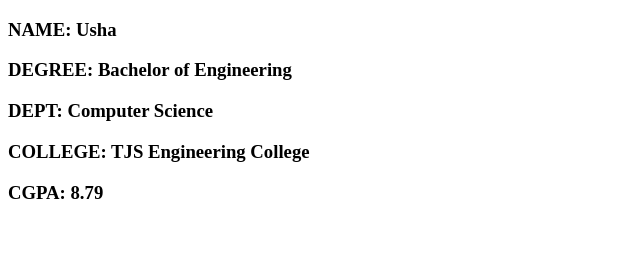
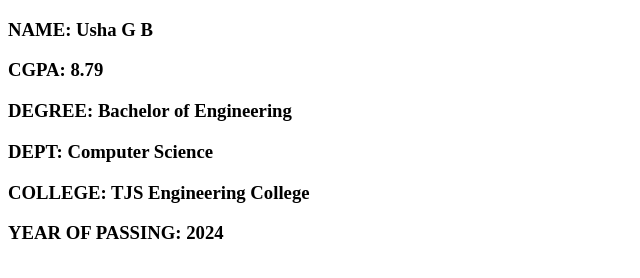
Before and after one commit to Ushagb/Demo, a plain HTML site: page index.html in a window 1280 px wide. Shown: the whole page, without its empty margins (0-640 px from the left). Drawn offline with Linux system fonts and the light colour scheme.

Commit message:
make changes as per review commants

```diff
--- a/index.html
+++ b/index.html
@@ -6,10 +6,12 @@
     <title>Document</title>
 </head>
 <body>
-    <h3>NAME: Usha</h3>
+    <h3>NAME: Usha G B</h3>
+    <h3>CGPA: 8.79</h3>
     <h3>DEGREE: Bachelor of Engineering</h3>
     <h3>DEPT: Computer Science</h3>
     <h3>COLLEGE: TJS Engineering College</h3>
-    <h3>CGPA: 8.79</h3>
+    <h3>YEAR OF PASSING: 2024</h3>
+
 </body>
 </html>
```
